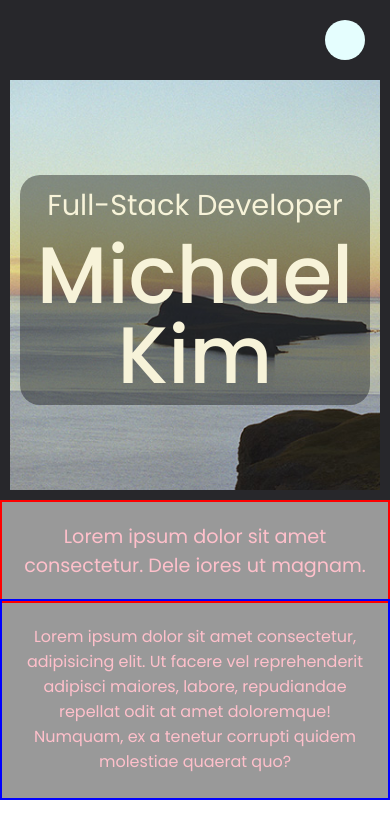
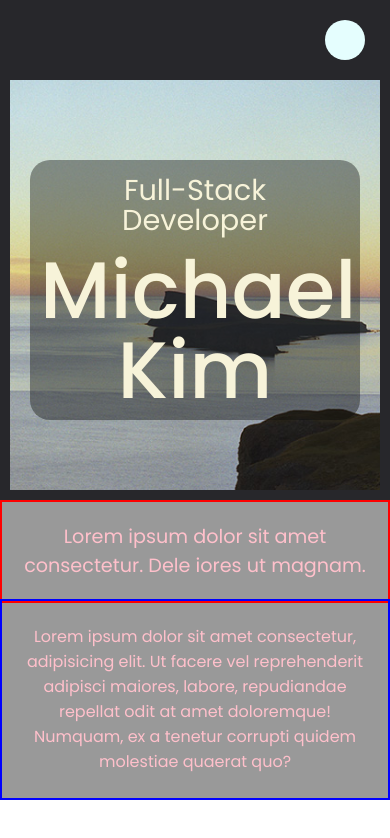
Before and after one commit to sparklingwaterlemon/Portfolio, a React (Create React App) app: page / in a window 390 px wide. Shown: the top 838 px of the page. Built offline with nearby package versions, Linux system fonts and the light colour scheme.

Commit message:
Hero Title CSS

```diff
--- a/src/Components/HeroSection/HeroSection.css
+++ b/src/Components/HeroSection/HeroSection.css
@@ -123,6 +123,7 @@
     }
     .hero-title {
         height: 420px;
+        width: 330px;
         display: flex;
         align-items: center;
         justify-content: center;
@@ -132,10 +133,11 @@
     .ht {
         font-size: 1.8em;
         width: 100%;
-        padding: 0px 20px;
+        padding: 15px 20px;
         line-height: 60px;
         background-color: rgba(10,10,10,.4);
         border-radius: 20px 20px 0px 0px;
+        line-height: 30px;
     }
     .hn {
         line-height: 80px;
```
